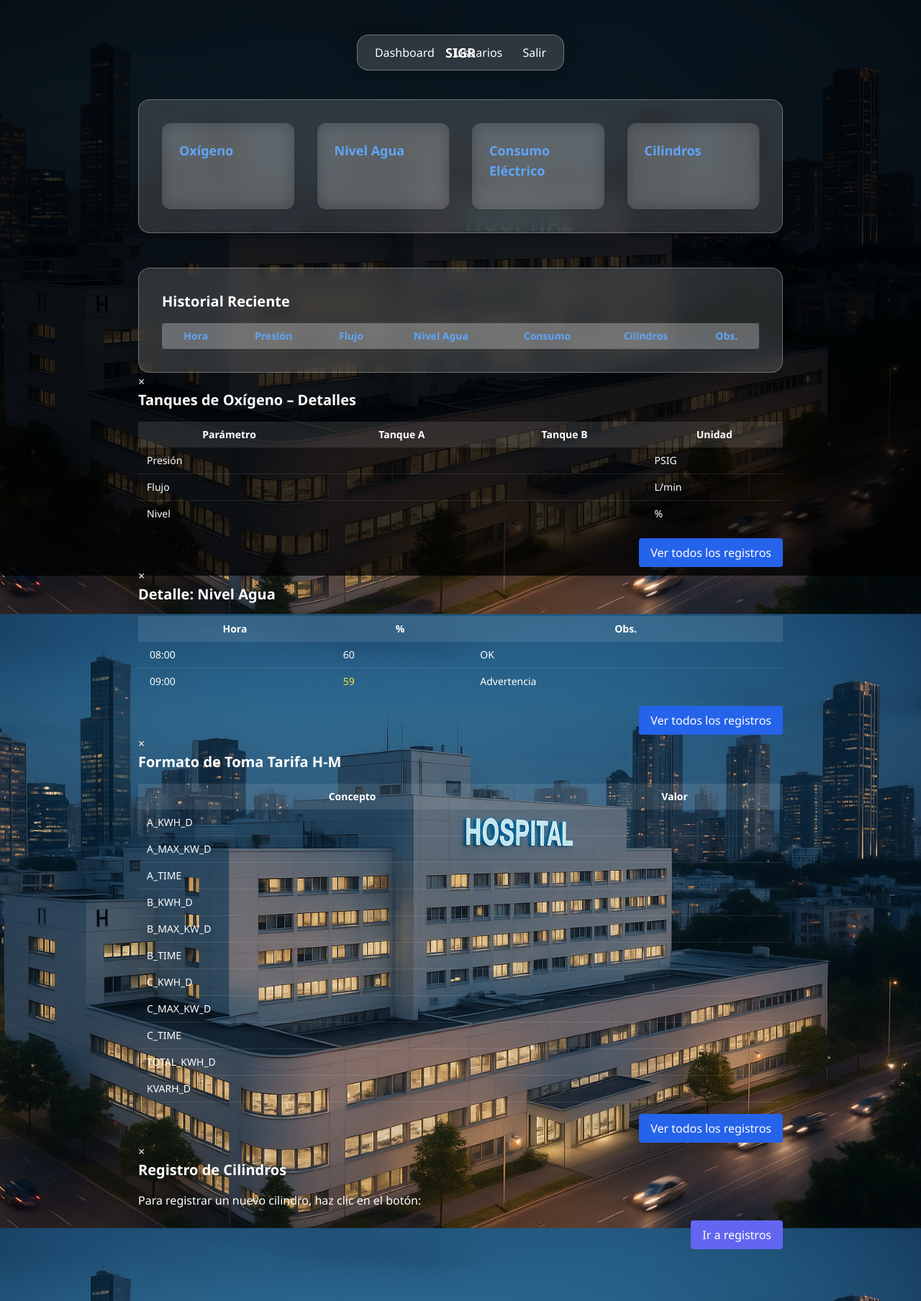
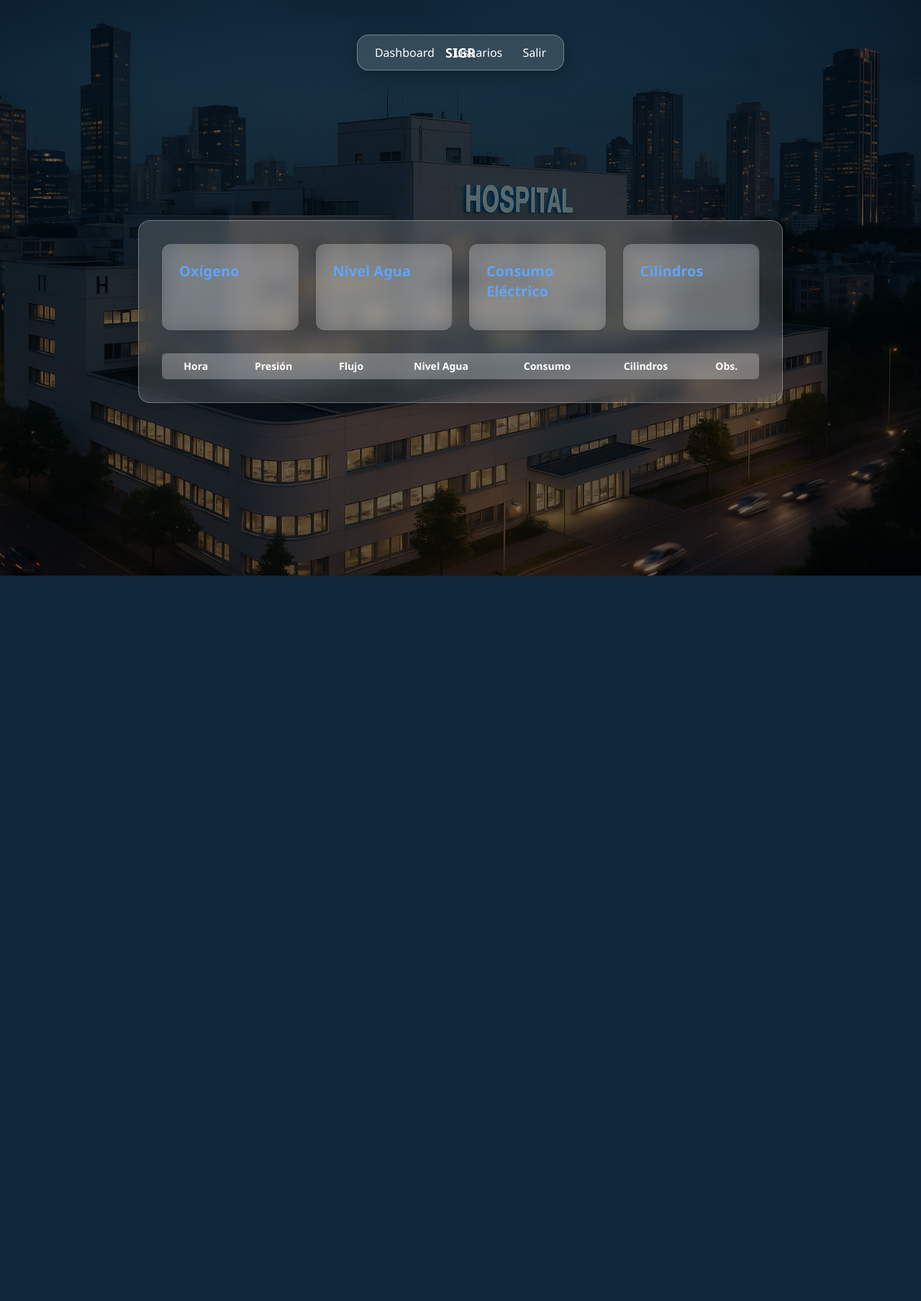
Before and after one commit to HAVOCKLABS/test_hospital, a Flask app: page / in a window 1280 px wide. Shown: the whole page at 72% size. After the commit the page ends 800 px from the top, so only its background shows below. Run offline with Flask 3, Linux system fonts and the light colour scheme; a user stored in the database is signed in; lists and menus that the app fills with data are empty; some libraries are stand-ins or nearby versions.

Commit message:
Update dashboard.html

```diff
--- a/templates/dashboard.html
+++ b/templates/dashboard.html
@@ -1,90 +1,48 @@
 {% extends 'base.html' %}
 {% set hide_navbar = false %}
 
-{% block title %}Dashboard SIGR{% endblock %}
+{% block title %}Dashboard — Recursos{% endblock %}
 
-{% block body_class %}
-min-h-screen bg-[url('{{ url_for('static', filename='img/fondo-hospital.png') }}')] bg-cover bg-center flex flex-col items-center py-8
-{% endblock %}
-
-{% block body_overlay %}
-  <div class="absolute inset-0 bg-black/50 -z-10 pointer-events-none"></div>
-{% endblock %}
+{% block body_class %}min-h-screen bg-[url('{{ url_for('static', filename='img/fondo-hospital.png') }}')] bg-cover bg-center flex flex-col items-center py-8{% endblock %}
 
 {% block content %}
-  <div class="glass max-w-6xl mx-auto p-8 rounded-2xl shadow-lg mb-12">
-    <div class="grid grid-cols-1 md:grid-cols-2 lg:grid-cols-4 gap-8">
+  <div class="glass max-w-6xl mx-auto p-8 rounded-2xl shadow-lg">
+    <!-- GRID WIDGETS -->
+    <div class="grid grid-cols-1 md:grid-cols-2 lg:grid-cols-4 gap-6">
       <!-- Oxígeno -->
-      <div data-modal-target="modal-oxigeno"
-           class="bg-white/10 backdrop-blur-md p-6 rounded-xl shadow cursor-pointer hover:scale-105 transition">
-        <h3 class="text-lg font-semibold text-blue-400 mb-4">Oxígeno</h3>
-        <!-- Aquí va tu SVG y los valores para Oxígeno -->
+      <div data-modal-target="modal-oxigeno" class="bg-white/20 backdrop-blur-md p-6 rounded-xl shadow cursor-pointer hover:scale-105 transition">
+        <h3 class="text-xl font-semibold text-blue-400 mb-4">Oxígeno</h3>
+        <!-- SVG y valores -->
       </div>
-
       <!-- Nivel Agua -->
-      <div data-modal-target="modal-agua"
-           class="bg-white/10 backdrop-blur-md p-6 rounded-xl shadow cursor-pointer hover:scale-105 transition">
-        <h3 class="text-lg font-semibold text-blue-400 mb-4">Nivel Agua</h3>
-        <!-- Aquí va tu SVG y los valores para Agua -->
+      <div data-modal-target="modal-agua" class="bg-white/20 backdrop-blur-md p-6 rounded-xl shadow cursor-pointer hover:scale-105 transition">
+        <h3 class="text-xl font-semibold text-blue-400 mb-4">Nivel Agua</h3>
       </div>
-
       <!-- Consumo Eléctrico -->
-      <div data-modal-target="modal-electrico"
-           class="bg-white/10 backdrop-blur-md p-6 rounded-xl shadow cursor-pointer hover:scale-105 transition">
-        <h3 class="text-lg font-semibold text-blue-400 mb-4">Consumo Eléctrico</h3>
-        <!-- Aquí va tu SVG y los valores para Eléctrico -->
+      <div data-modal-target="modal-electrico" class="bg-white/20 backdrop-blur-md p-6 rounded-xl shadow cursor-pointer hover:scale-105 transition">
+        <h3 class="text-xl font-semibold text-blue-400 mb-4">Consumo Eléctrico</h3>
       </div>
-
       <!-- Cilindros -->
-      <div data-modal-target="modal-cilindros"
-           class="bg-white/10 backdrop-blur-md p-6 rounded-xl shadow cursor-pointer hover:scale-105 transition">
-        <h3 class="text-lg font-semibold text-blue-400 mb-4">Cilindros</h3>
-        <!-- Aquí va tu SVG y texto de registro Cilindros -->
+      <div data-modal-target="modal-cilindros" class="bg-white/20 backdrop-blur-md p-6 rounded-xl shadow cursor-pointer hover:scale-105 transition">
+        <h3 class="text-xl font-semibold text-blue-400 mb-4">Cilindros</h3>
       </div>
     </div>
-  </div>
-
-  <!-- Historial Reciente -->
-  <div class="glass max-w-6xl mx-auto p-8 rounded-2xl shadow-lg">
-    <h2 class="text-xl font-semibold text-white mb-4">Historial Reciente</h2>
-    <div class="overflow-x-auto">
-      <table class="w-full text-white text-sm bg-white/10 rounded-lg">
-        <thead>
-          <tr class="bg-white/20 text-blue-400">
-            <th class="py-2 px-4">Hora</th>
-            <th class="py-2 px-4">Presión</th>
-            <th class="py-2 px-4">Flujo</th>
-            <th class="py-2 px-4">Nivel Agua</th>
-            <th class="py-2 px-4">Consumo</th>
-            <th class="py-2 px-4">Cilindros</th>
-            <th class="py-2 px-4">Obs.</th>
+    <!-- Historial Reciente -->
+    <div class="mt-8 overflow-x-auto">
+      <table class="w-full text-white text-sm bg-white/20 rounded-lg">
+        <thead class="bg-white/10">
+          <tr>
+            <th class="py-2 px-4">Hora</th><th class="py-2 px-4">Presión</th><th class="py-2 px-4">Flujo</th><th class="py-2 px-4">Nivel Agua</th><th class="py-2 px-4">Consumo</th><th class="py-2 px-4">Cilindros</th><th class="py-2 px-4">Obs.</th>
           </tr>
         </thead>
         <tbody>
-        {% for registro in registros %}
-          <tr class="border-b border-white/20">
-            <td class="py-2 px-4">{{ registro.hora }}</td>
-            <td class="py-2 px-4">{{ registro.presion }} psi</td>
-            <td class="py-2 px-4 {% if registro.flujo < flujo_minimo %}text-red-400{% endif %}">
-              {{ registro.flujo }} L/min
-            </td>
-            <td class="py-2 px-4">{{ registro.nivel }}%</td>
-            <td class="py-2 px-4">{{ registro.consumo }} kWh</td>
-            <td class="py-2 px-4">
-              <a href="{{ url_for('cilindros.formulario') }}" class="text-blue-400 hover:underline">
-                Registrar
-              </a>
-            </td>
-            <td class="py-2 px-4 {% if registro.flujo < flujo_minimo %}text-red-400{% endif %}">
-              {{ registro.observacion }}
-            </td>
+          {% for r in registros %}
+          <tr class="border-b border-white/10">
+            <td class="py-2 px-4">{{ r.hora }}</td><td class="py-2 px-4">{{ r.presion }} psi</td><td class="py-2 px-4 {% if r.flujo < flujo_minimo %}text-red-400{% endif %}">{{ r.flujo }} L/min</td><td class="py-2 px-4">{{ r.nivel }}%</td><td class="py-2 px-4">{{ r.consumo }} kWh</td><td class="py-2 px-4"><a href="{{ url_for('cilindros.formulario') }}" class="text-blue-400 hover:underline">Registrar</a></td><td class="py-2 px-4 {% if r.flujo < flujo_minimo %}text-red-400{% endif %}">{{ r.observacion }}</td>
           </tr>
-        {% endfor %}
+          {% endfor %}
         </tbody>
       </table>
     </div>
   </div>
-
-  {% include 'dashboard_modals.html' %}
-  {% include 'dashboard_scripts.html' %}
 {% endblock %}
```
